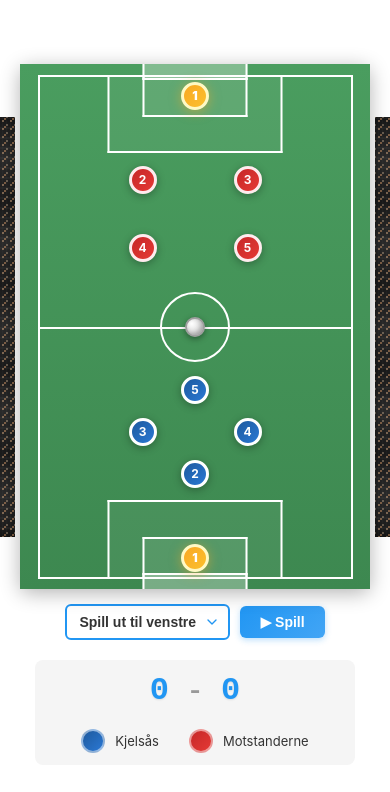
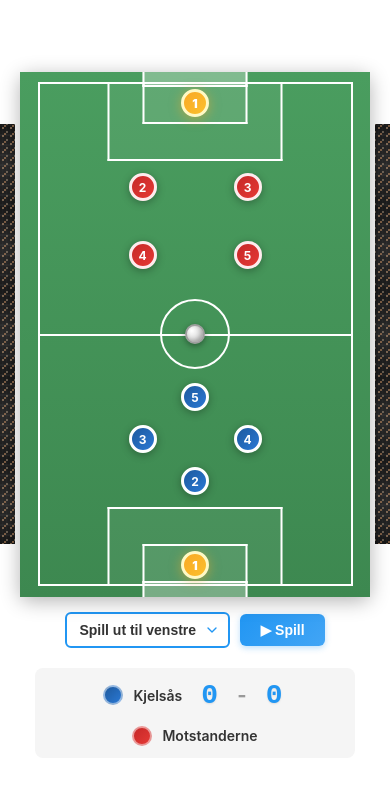
Before and after one commit to oyvinmar/fiver-pitch, a plain HTML site: page index.html in a window 390 px wide. Shown: the top 792 px of the page. Drawn offline with Linux system fonts and the light colour scheme.

Commit message:
better score legend

```diff
--- a/index.html
+++ b/index.html
@@ -328,27 +328,25 @@
 
         .legend {
             display: flex;
-            flex-direction: column;
+            flex-direction: row;
             align-items: center;
-            gap: 15px;
+            justify-content: center;
+            gap: 25px;
             margin: 20px 15px 15px 15px;
             padding: 15px;
             background: #f5f5f5;
             border-radius: 8px;
-        }
-
-        .legend-teams {
-            display: flex;
-            justify-content: center;
-            gap: 30px;
+            flex-wrap: wrap;
         }
 
         .legend-item {
             display: flex;
             align-items: center;
             gap: 10px;
-            font-size: 14px;
+            font-size: 16px;
+            font-weight: 600;
             color: #333;
+            flex: 0 0 auto;
         }
 
         .legend-color {
@@ -377,6 +375,7 @@
             justify-content: center;
             align-items: center;
             gap: 15px;
+            flex: 0 0 auto;
         }
 
         .score {
@@ -492,12 +491,26 @@
             }
 
             .legend {
-                gap: 20px;
+                gap: 15px;
                 padding: 12px;
             }
 
             .legend-item {
-                font-size: 13px;
+                font-size: 14px;
+            }
+
+            .score {
+                font-size: 28px;
+                min-width: 25px;
+            }
+
+            .score-separator {
+                font-size: 20px;
+            }
+
+            .legend-color {
+                width: 20px;
+                height: 20px;
             }
         }
     </style>
@@ -553,20 +566,18 @@
         </div>
 
         <div class="legend">
+            <div class="legend-item">
+                <div class="legend-color kjelsas"></div>
+                <span>Kjelsås</span>
+            </div>
             <div class="goal-counter">
                 <span class="score" id="kjelasScore">0</span>
                 <span class="score-separator">-</span>
                 <span class="score" id="oppositionScore">0</span>
             </div>
-            <div class="legend-teams">
-                <div class="legend-item">
-                    <div class="legend-color kjelsas"></div>
-                    <span>Kjelsås</span>
-                </div>
-                <div class="legend-item">
-                    <div class="legend-color opposition"></div>
-                    <span>Motstanderne</span>
-                </div>
+            <div class="legend-item">
+                <div class="legend-color opposition"></div>
+                <span>Motstanderne</span>
             </div>
         </div>
     </div>
```
